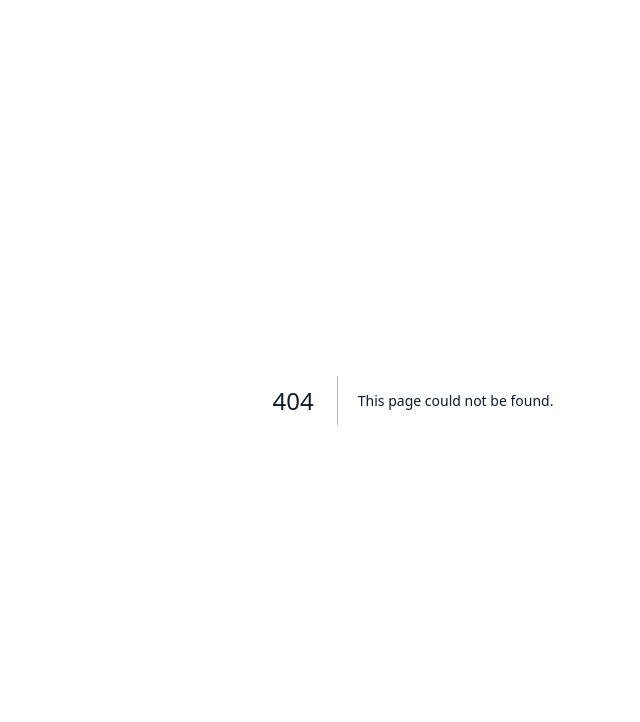
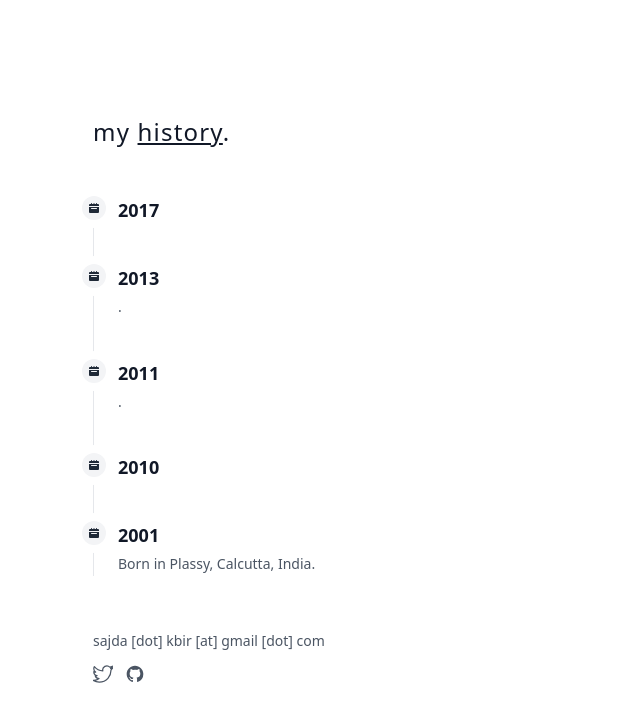
Before and after one commit to sajdakabir/saju, a Next.js app: page /history in a window 1280 px wide. Before the commit this address had no page. Shown: the top 722 px of the page, without its empty margins (227-867 px from the left). Built offline with nearby package versions, Linux system fonts and the light colour scheme.

Commit message:
feat: histpry

```diff
--- /dev/null
+++ b/src/app/history/page.tsx
@@ -0,0 +1,89 @@
+import Link from 'next/link';
+
+const history = [
+  {
+    year: '2017',
+    event: '',
+  },
+  {
+    year: '2013',
+    event: '.',
+  },
+  {
+    year: '2011',
+    event: '.',
+  },
+  {
+    year: '2010',
+    event: '',
+  },
+  {
+    year: '2001',
+    event: 'Born in Plassy, Calcutta, India.',
+  },
+];
+
+export default function HistoryPage() {
+  return (
+    <main className="min-h-screen flex items-center justify-center p-6 transition-colors duration-200">
+      <div className="max-w-2xl w-full mx-auto px-4">
+        <h1 className="text-2xl font-medium mb-12 tracking-wider text-gray-900 dark:text-gray-100">
+          my <Link href="/history" className="underline hover:no-underline">history</Link>.
+        </h1>
+
+        <div className="relative border-l border-gray-200 dark:border-gray-700">
+          {history.map((item, index) => (
+            <div key={index} className="mb-10 ml-6">
+              <span className="absolute flex items-center justify-center w-6 h-6 bg-gray-100 rounded-full -left-3 ring-8 ring-white dark:ring-gray-900 dark:bg-gray-800">
+                <svg className="w-2.5 h-2.5 text-gray-800 dark:text-gray-200" aria-hidden="true" xmlns="http://www.w3.org/2000/svg" fill="currentColor" viewBox="0 0 20 20">
+                  <path d="M20 4a2 2 0 0 0-2-2h-2V1a1 1 0 0 0-2 0v1h-3V1a1 1 0 0 0-2 0v1H6V1a1 1 0 0 0-2 0v1H2a2 2 0 0 0-2 2v2h20V4Z"/>
+                  <path d="M0 18a2 2 0 0 0 2 2h16a2 2 0 0 0 2-2V8H0v10Zm5-8h10a1 1 0 0 1 0 2H5a1 1 0 0 1 0-2Z"/>
+                </svg>
+              </span>
+              <h3 className="flex items-center mb-1 text-lg font-semibold text-gray-900 dark:text-white">
+                {item.year}
+              </h3>
+              <p className="block mb-2 text-sm font-normal leading-relaxed text-gray-600 dark:text-gray-400">
+                {item.event}
+              </p>
+            </div>
+          ))}
+        </div>
+
+        <div className="mt-12">
+          <div className="pt-1">
+            <a
+              href="mailto:sajda.kbir@gmail.com"
+              className="text-[14px] text-gray-600 dark:text-gray-300 hover:underline"
+            >
+              sajda [dot] kbir [at] gmail [dot] com
+            </a>
+          </div>
+
+          <div className="flex space-x-3 pt-3">
+            <Link
+              href="https://x.com/sajdakabir"
+              target="_blank"
+              rel="noopener noreferrer"
+              className="text-gray-600 hover:text-gray-900 dark:text-gray-300 dark:hover:text-gray-100 transition-colors"
+              aria-label="Twitter"
+            >
+              <svg className="w-5 h-5" fill="none" stroke="currentColor" viewBox="0 0 24 24" aria-hidden="true">
+                <path strokeLinecap="round" strokeLinejoin="round" strokeWidth="1.5" d="M23.953 4.57a10 10 0 01-2.825.775 4.958 4.958 0 002.163-2.723c-.951.555-2.005.959-3.127 1.184a4.92 4.92 0 00-8.384 4.482C7.69 8.095 4.067 6.13 1.64 3.162a4.822 4.822 0 00-.666 2.475c0 1.71.87 3.213 2.188 4.096a4.904 4.904 0 01-2.228-.616v.06a4.923 4.923 0 003.946 4.827 4.996 4.996 0 01-2.212.085 4.936 4.936 0 004.604 3.417 9.867 9.867 0 01-6.102 2.105c-.39 0-.779-.023-1.17-.067a13.995 13.995 0 007.557 2.209c9.053 0 13.998-7.496 13.998-13.985 0-.21 0-.42-.015-.63A9.935 9.935 0 0024 4.59z"/>
+              </svg>
+            </Link>
+            <Link
+              href="https://github.com/sajdakabir" target="_blank" rel="noopener noreferrer"
+              className="text-gray-600 hover:text-gray-900 dark:text-gray-300 dark:hover:text-gray-100 transition-colors"
+              aria-label="GitHub"
+            >
+              <svg className="w-5 h-5" fill="currentColor" viewBox="0 0 24 24" aria-hidden="true">
+                <path fillRule="evenodd" d="M12 2C6.477 2 2 6.484 2 12.017c0 4.425 2.865 8.18 6.839 9.504.5.092.682-.217.682-.483 0-.237-.008-.868-.013-1.703-2.782.605-3.369-1.343-3.369-1.343-.454-1.158-1.11-1.466-1.11-1.466-.908-.62.069-.608.069-.608 1.003.07 1.531 1.032 1.531 1.032.892 1.529 2.341 1.087 2.91.832.092-.647.35-1.088.636-1.338-2.22-.253-4.555-1.113-4.555-4.951 0-1.093.39-1.988 1.029-2.688-.103-.253-.446-1.272.098-2.65 0 0 .84-.27 2.75 1.026A9.564 9.564 0 0112 6.844c.85.004 1.705.115 2.504.337 1.909-1.296 2.747-1.027 2.747-1.027.546 1.379.202 2.398.1 2.651.64.7 1.028 1.595 1.028 2.688 0 3.848-2.339 4.695-4.566 4.943.359.309.678.919.678 1.852 0 1.336-.012 2.415-.012 2.743 0 .267.18.578.688.48A10.019 10.019 0 0022 12.017C22 6.484 17.522 2 12 2z" clipRule="evenodd" />
+              </svg>
+            </Link>
+          </div>
+        </div>
+      </div>
+    </main>
+  );
+}
```
